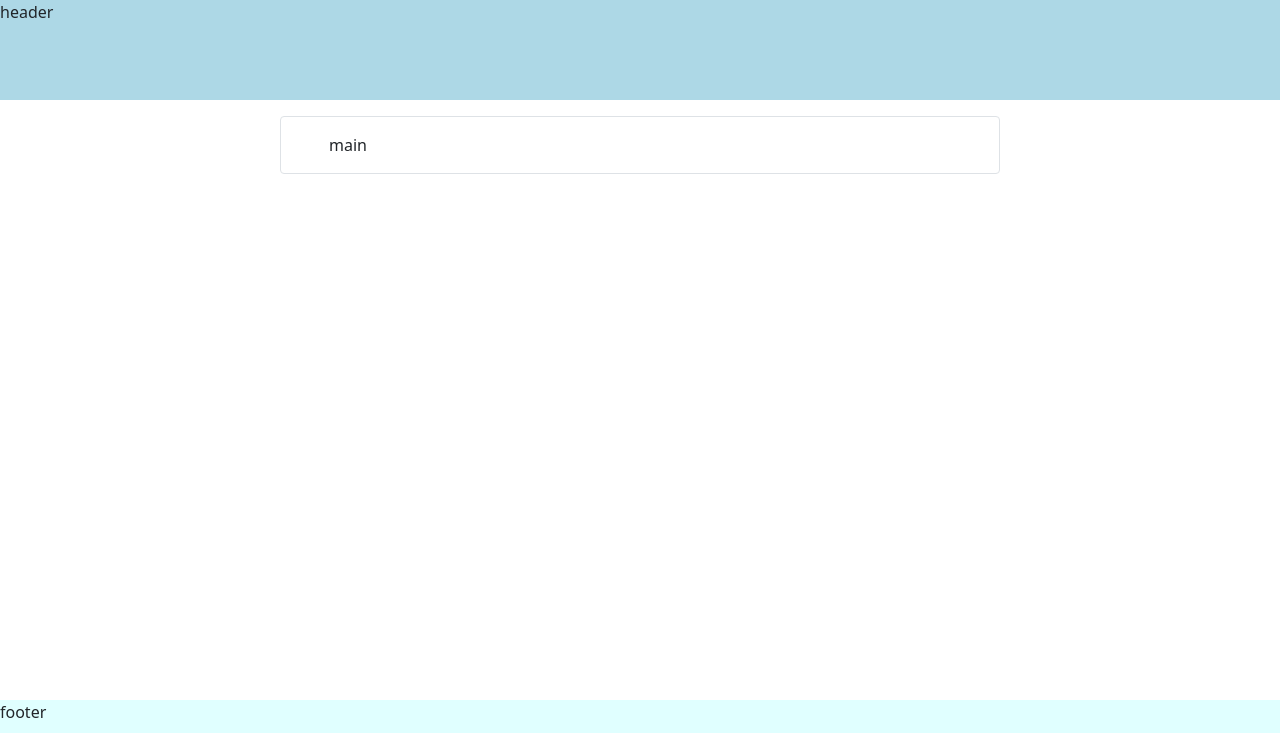
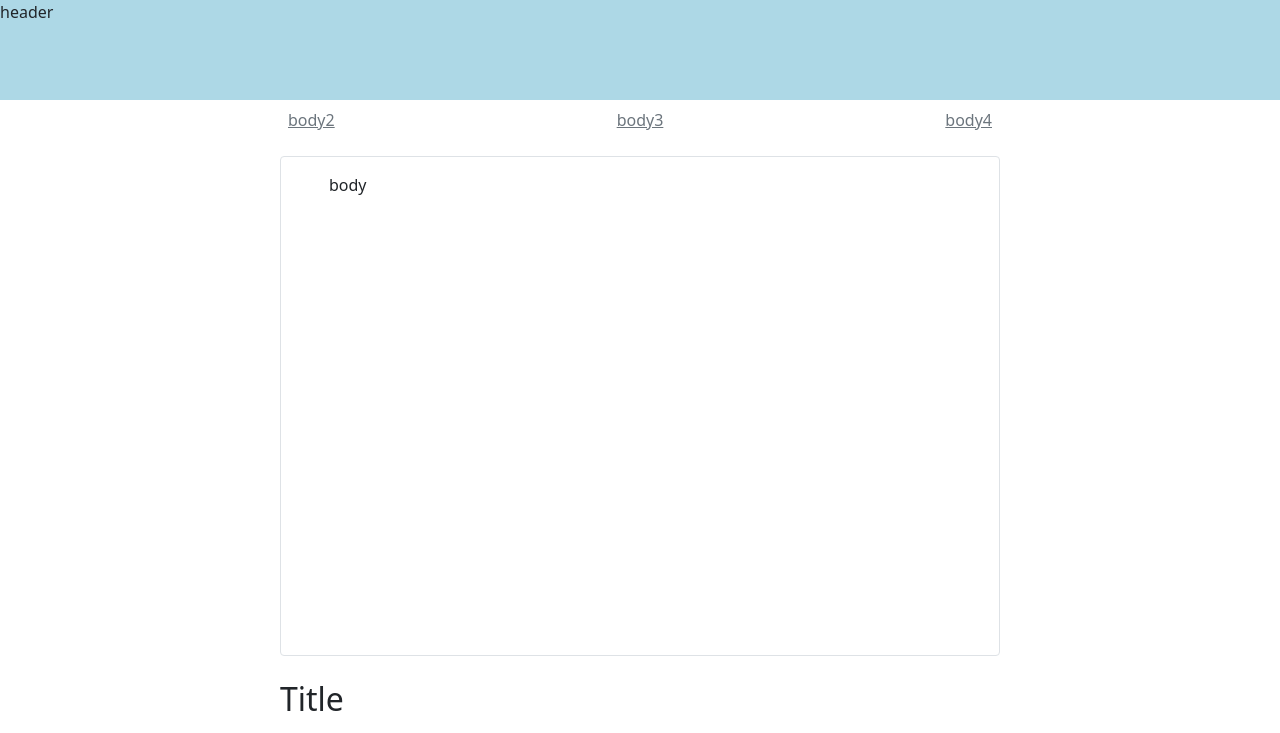
Before and after one commit to yoshik159753/portfolio, a Next.js app: page / in a window 1280 px wide. Shown: the top 733 px of the page. Built offline with nearby package versions, Linux system fonts and the light colour scheme.

Commit message:
nav の実装

```diff
--- a/components/base.js
+++ b/components/base.js
@@ -1,5 +1,5 @@
 import Header from "./header";
-// import Nav from "./nav";
+import Nav from "./nav";
 import Footer from "./footer";
 
 const Base = ({ children }) => {
@@ -9,9 +9,9 @@ const Base = ({ children }) => {
         <Header />
       </div>
       <div className="container">
-        {/* <div className="">
+        <div className="">
           <Nav />
-        </div> */}
+        </div>
         <div className="mt-3 pb-5">{children}</div>
       </div>
       <div className="mt-auto">
--- a/components/nav.js
+++ b/components/nav.js
@@ -1,33 +1,35 @@
-import { Link } from "react-router-dom";
+import { animateScroll, scroller } from "react-scroll";
 
 import styles from "./nav.module.css";
 
+const NavItem = ({ item }) => {
+  const handleClick = (e, item) => {
+    if (item.to === "top") {
+      animateScroll.scrollToTop({});
+      return;
+    }
+    scroller.scrollTo(item.to);
+  };
+
+  return (
+    <a className={styles.navItem} onClick={(e) => handleClick(e, item)}>
+      {item.caption}
+    </a>
+  );
+};
+
 const Nav = () => {
   const navItems = [
-    { tag: "link", href: "/", caption: "トップ" },
-    { tag: "link", href: "/resume", caption: "職務経歴など" },
-    { tag: "link", href: "/products", caption: "MyProducts" },
-    {
-      tag: "anchor",
-      href: "https://github.com/yoshik159753",
-      caption: "GitHub",
-    },
+    // { to: "top", caption: "top" },
+    { to: "body2", caption: "body2" },
+    { to: "body3", caption: "body3" },
+    { to: "body4", caption: "body4" },
+    // {
+    //   tag: "anchor",
+    //   href: "https://github.com/yoshik159753",
+    //   caption: "GitHub",
+    // },
   ];
-
-  const NavItem = ({ item }) => {
-    if (item.tag === "anchor") {
-      return (
-        <a className="text-muted" href={item.href}>
-          {item.caption}
-        </a>
-      );
-    }
-    return (
-      <Link className="text-muted" to={item.href}>
-        {item.caption}
-      </Link>
-    );
-  };
 
   return (
     <nav className={`nav d-flex justify-content-between ${styles.nav}`}>
--- a/components/nav.module.css
+++ b/components/nav.module.css
@@ -4,3 +4,10 @@
   margin-left: auto;
   margin-right: auto;
 }
+
+.navItem,
+.navItem:hover {
+  color: #6c757d;
+  text-decoration: underline;
+  cursor: pointer;
+}
--- /dev/null
+++ b/components/pages/index/pageContents.js
@@ -0,0 +1,88 @@
+import { useState, useEffect } from "react";
+import ReactMarkdown from "react-markdown";
+import { Element } from "react-scroll";
+
+import Base from "@/components/base";
+import useHttpRequest from "@/hooks/useHttpRequest";
+import Spinner from "@/components/spinner";
+
+import styles from "./pageContents.module.css";
+
+export const getProfile = async (params) => {
+  return await axios.get(`/api/admin/current-user`);
+};
+
+const Title = ({ children }) => {
+  return (
+    <>
+      <h2>{children}</h2>
+    </>
+  );
+};
+
+const Block = ({ scrollTo, title, children }) => {
+  return (
+    <Element name={scrollTo} className={`${styles.block}`}>
+      {title === null ? "" : <Title>{title}</Title>}
+      <div className={`border rounded mt-3 px-5 py-3`} style={{ height: 500 }}>
+        {children}
+      </div>
+    </Element>
+  );
+};
+
+const Body = () => {
+  return (
+    <Block>
+      <div>
+        {/* <ReactMarkdown
+  children={profile}
+  remarkPlugins={[remarkGfm]}
+  rehypePlugins={[rehypeRaw]}
+/> */}
+        body
+      </div>
+    </Block>
+  );
+};
+
+const Body2 = ({ scrollTo }) => {
+  return (
+    <Block scrollTo={scrollTo} title="Title">
+      <div>body</div>
+    </Block>
+  );
+};
+
+const PageContents = () => {
+  const [{ response, isError, isLoading }, getProfileClient] = useHttpRequest(
+    getProfile,
+    true
+  );
+
+  useEffect(() => {
+    getProfileClient();
+  }, [getProfileClient]);
+
+  if (isLoading) {
+    return <Spinner />;
+  }
+
+  // TODO: 意外と markdown の解析に時間がかかるので、そこもローディングを表示したい
+  return (
+    <Base>
+      <Body />
+      <div className="mt-4">
+        <Body2 scrollTo="body2" />
+      </div>
+      <div className="mt-4">
+        <Body2 scrollTo="body3" />
+      </div>
+      <div className="mt-4">
+        <Body2 scrollTo="body4" />
+      </div>
+    </Base>
+  );
+};
+
+export default PageContents;
--- a/styles/index.module.css
+++ b/components/pages/index/pageContents.module.css
@@ -1,4 +1,4 @@
-.main {
+.block {
   width: auto;
   max-width: 720px;
   margin-left: auto;
--- a/pages/index.js
+++ b/pages/index.js
@@ -1,49 +1,7 @@
-import { useState, useEffect } from "react";
-import ReactMarkdown from "react-markdown";
-
-import useHttpRequest from "../hooks/useHttpRequest";
-import Base from "../components/base";
-import Spinner from "../components/spinner";
-
-import styles from "../styles/index.module.css";
-
-export const getProfile = async (params) => {
-  return await axios.get(`/api/admin/current-user`);
-};
-
-const Main = () => {
-  const [{ response, isError, isLoading }, getProfileClient] = useHttpRequest(
-    getProfile,
-    true
-  );
-
-  useEffect(() => {
-    getProfileClient();
-  }, [getProfileClient]);
-
-  if (isLoading) {
-    return <Spinner />;
-  }
-
-  // TODO: 意外と markdown の解析に時間がかかるので、そこもローディングを表示したい
-  return (
-    <div className={`border rounded px-5 py-3 ${styles.main}`}>
-      {/* <ReactMarkdown
-        children={profile}
-        remarkPlugins={[remarkGfm]}
-        rehypePlugins={[rehypeRaw]}
-      /> */}
-      main
-    </div>
-  );
-};
+import PageContents from "../components/pages/index/pageContents";
 
 const Index = () => {
-  return (
-    <Base>
-      <Main />
-    </Base>
-  );
+  return <PageContents />;
 };
 
 export default Index;
```
